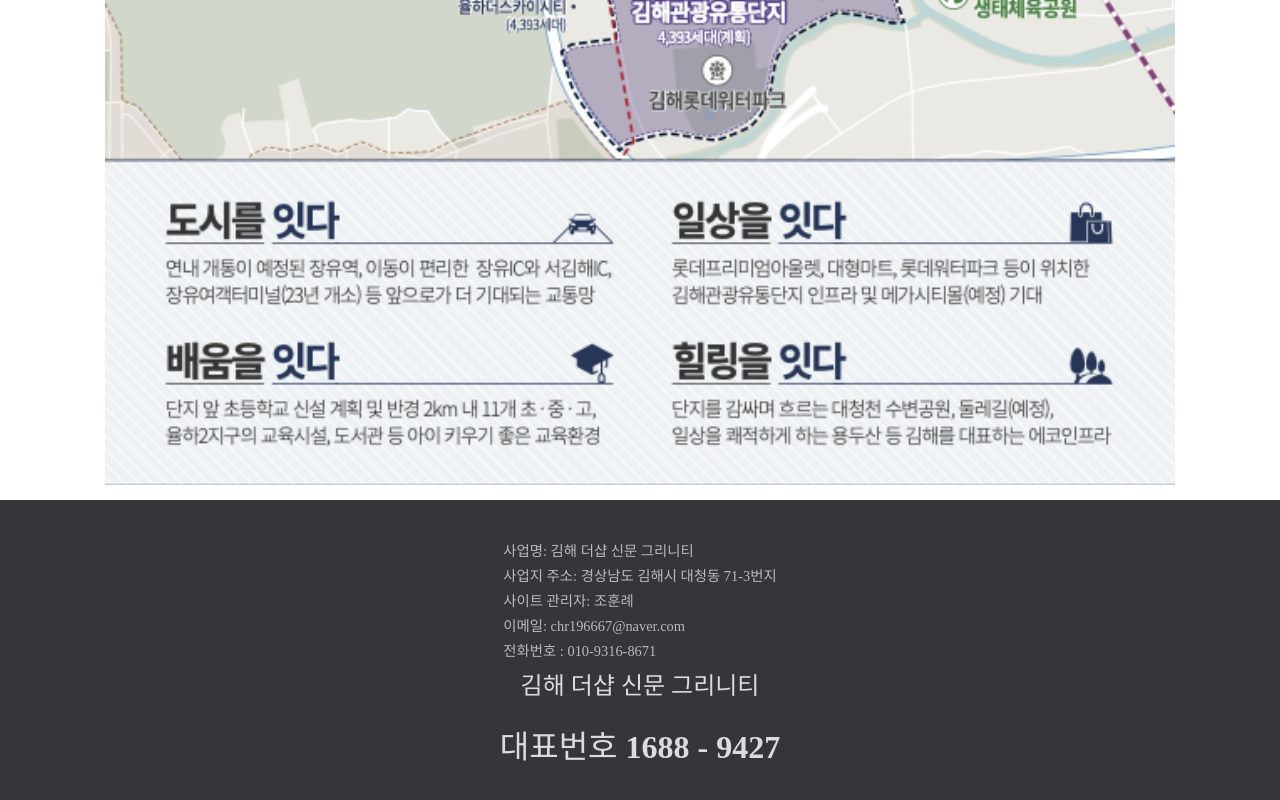
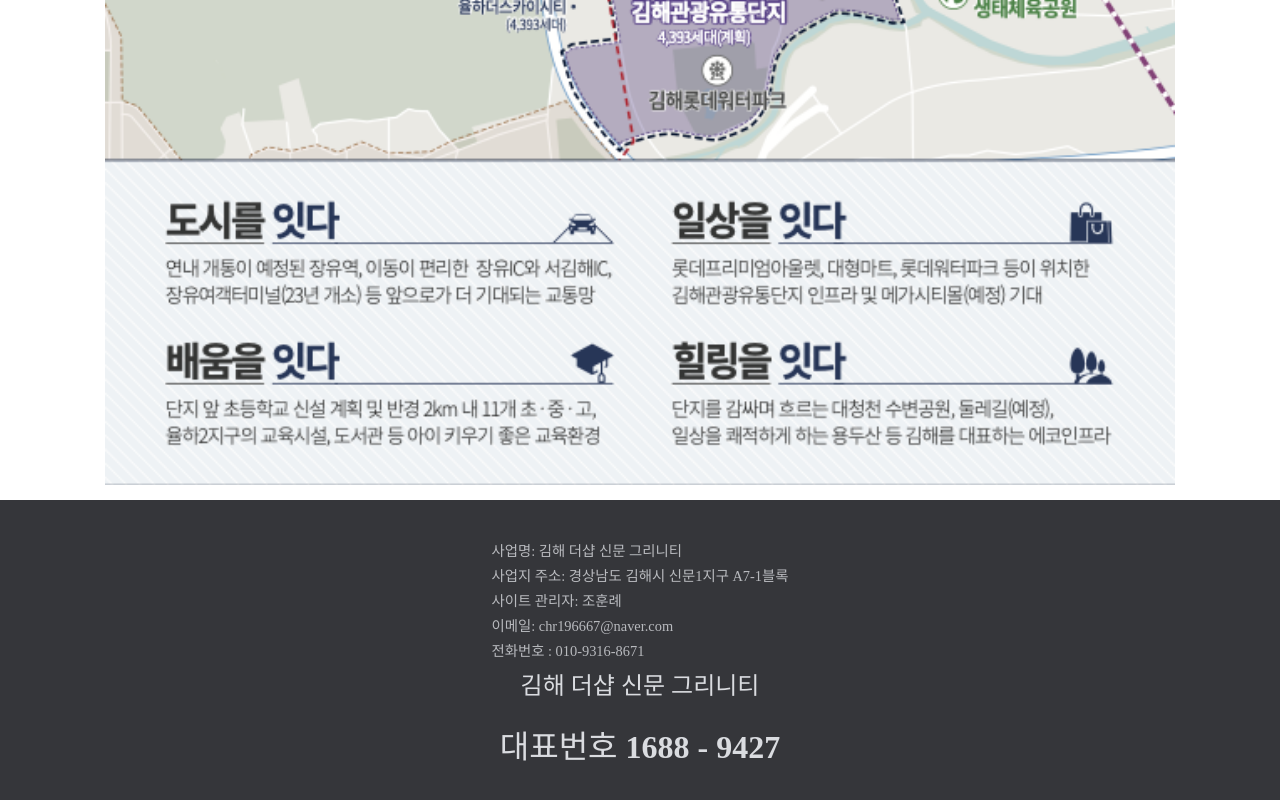
Before and after one commit to haeyong9701/aptsale, a React (Create React App) app: page / in a window 1280 px wide. Shown: the part 3866-4666 px from the top of the page. Built offline with nearby package versions, Linux system fonts and the light colour scheme.

Commit message:
chore: footer 주소 수정

```diff
--- a/src/components/Footer/index.js
+++ b/src/components/Footer/index.js
@@ -7,7 +7,7 @@
       <Styled.Footer>
         <div className="info">
           <div>사업명: 김해 더샵 신문 그리니티</div>
-          <div>사업지 주소: 경상남도 김해시 대청동 71-3번지</div>
+          <div>사업지 주소: 경상남도 김해시 신문1지구 A7-1블록</div>
           <div>사이트 관리자: 조훈례</div>
           <div>이메일: chr196667@naver.com</div>
           <div>전화번호 : 010-9316-8671</div>
```
